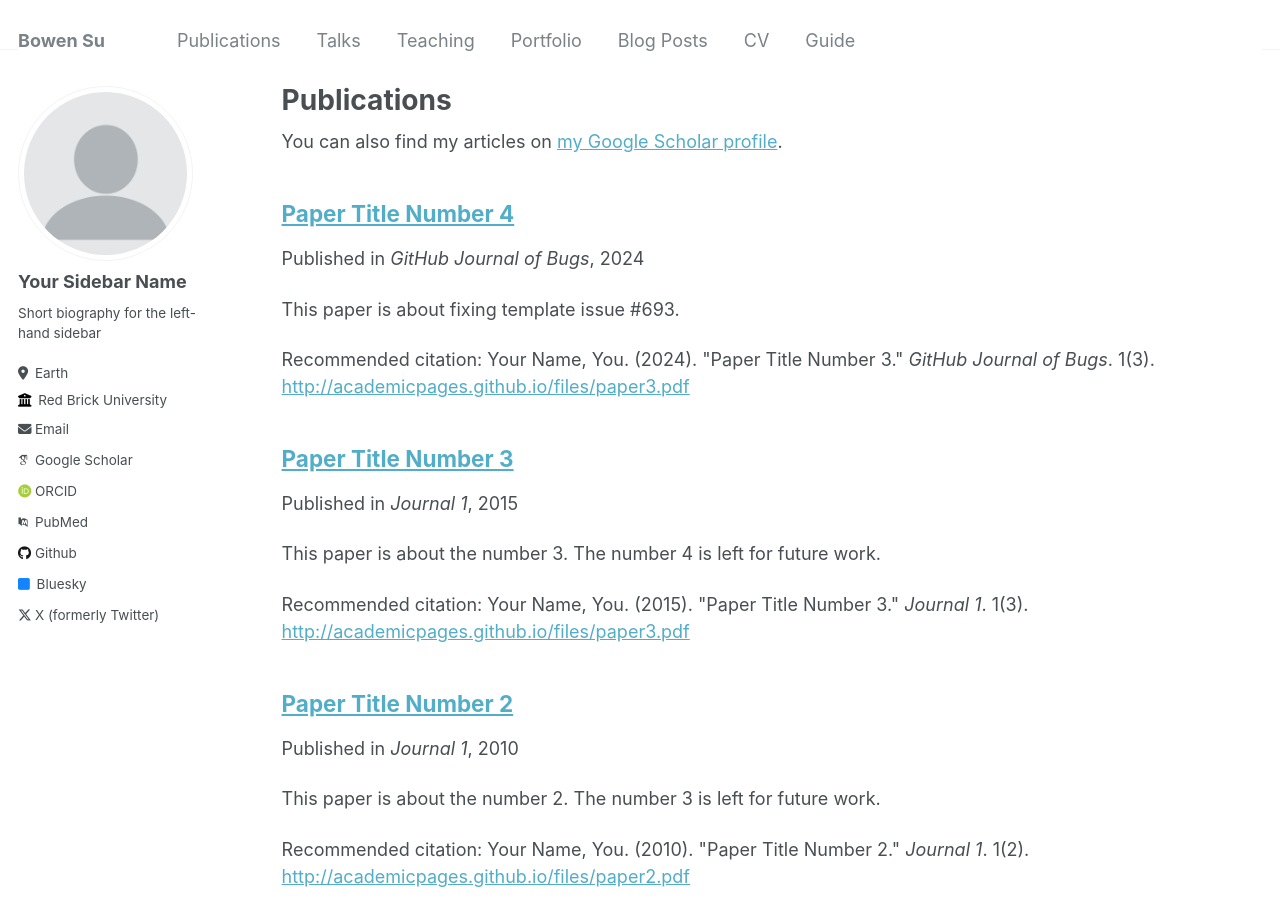
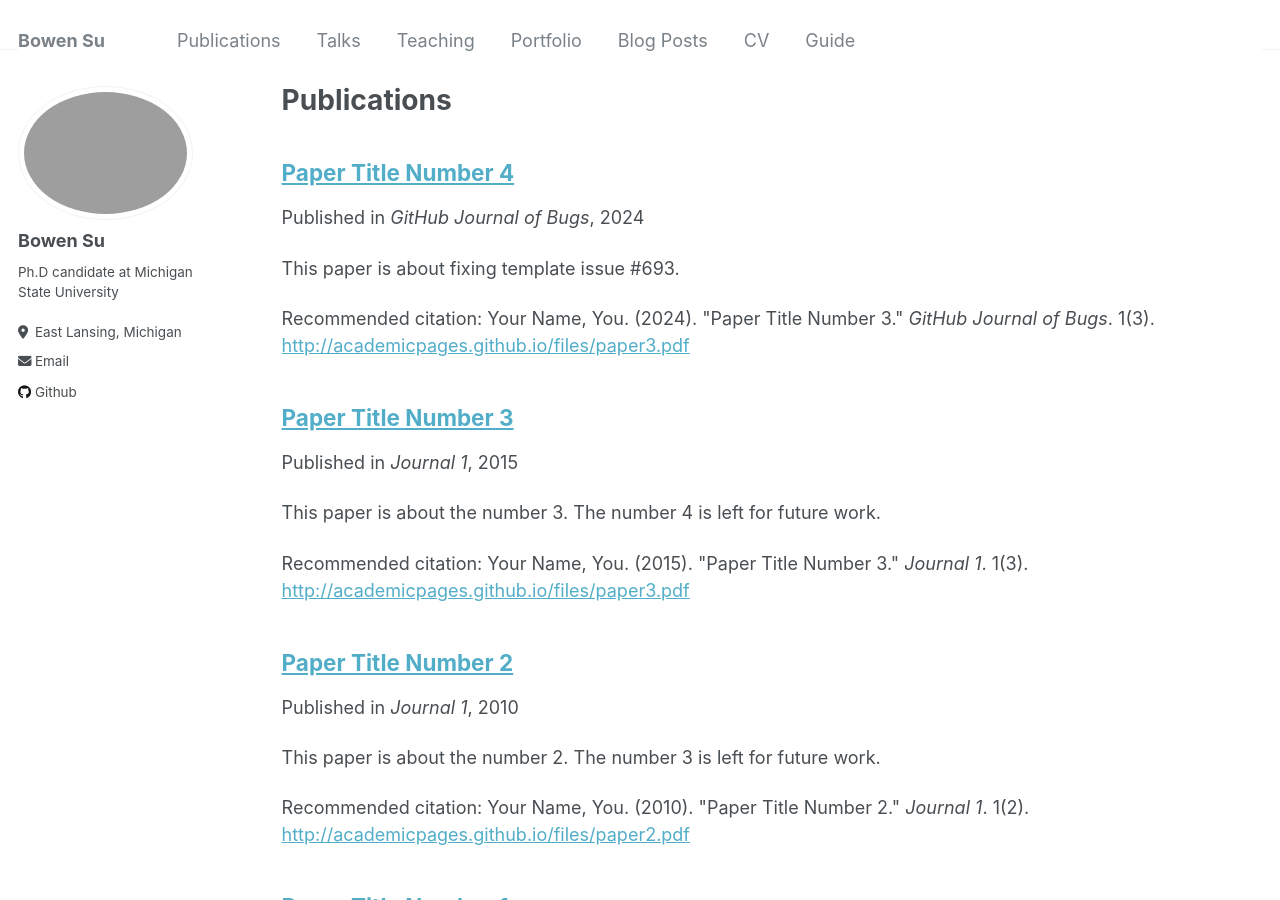
Before and after one commit to bowensu123/bowensu123.github.io, a Jekyll site: the page built from _pages/publications.md, in a window 1280 px wide and 900 px high. Built offline with Jekyll 4.4.1, drawn with Linux system fonts in a browser that asks for light colours; some web fonts are replaced; part of the change alters nothing that is shown.

Commit message:
Update _config.yml

```diff
--- a/_config.yml
+++ b/_config.yml
@@ -3,78 +3,18 @@
 # This config file is meant for settings that affect your entire site, values
 # which you are expected to set up once and rarely need to edit after that.
 # For technical reasons, this file is *NOT* reloaded automatically when you use
-# `jekyll serve -l -H localhost`. If you change this file, please restart the
-# server process.
+# `jekyll serve`. If you change this file, please restart the server process.
 
-# Basic Site Settings
+# Site Settings
 locale                   : "en-US"
 title                    : "Bowen Su"
 title_separator          : "-"
 name                     : &name "Bowen Su"
 description              : &description "personal description"
-url                      : https://bowensu123.github.io # the base hostname & protocol for your site e.g. "https://mmistakes.github.io"
+url                      : https://mingyan08.github.io # the base hostname & protocol for your site e.g. "https://mmistakes.github.io"
 baseurl                  : "" # the subpath of your site, e.g. "/blog"
-repository               : " https://bowensu123.github.io"
-
-# Site Author - The following control what appear as part of the author content on the side bar.
-#               If a field is blank the icon and link will not appear, otherwise it will be shown.
-#               Additional customization can be done by editing /_includes/author-profile.html
-author:
-  # Biographic information
-  avatar           : "profile.png"
-  name             : "Your Sidebar Name"
-  pronouns         : # example: "she/her"
-  bio              : "Short biography for the left-hand sidebar"
-  location         : "Earth"
-  employer         : "Red Brick University"
-  uri              : # URL
-  email            : "none@example.org"
-
-  # Academic websites
-  arxiv            : # URL - Update with the correct link to your profile
-  googlescholar    : "https://scholar.google.com/citations?user=PS_CX0AAAAAJ"
-  impactstory      : # URL
-  orcid            : "http://orcid.org/yourorcidurl"
-  pubmed           : "https://www.ncbi.nlm.nih.gov/pubmed/?term=john+snow"
-  researchgate     : # URL
-
-  # Repositories and software development
-  bitbucket        : # Username - Update with your username on the site
-  codepen          : # Username
-  dribbble         : # Username
-  github           : "academicpages"
-  kaggle           : # Username
-  stackoverflow    : # User number or user number and name (i.e., use "1" or "1/jeff-atwood")
-
-  # Social media
-  bluesky          : "bsky.app" # Replace this with you Bluesky username
-  facebook         : # Username
-  flickr           : # Username
-  foursquare       : # Username
-  goodreads        : # Username
-  google_plus      : # Username
-  keybase          : # Username
-  instagram        : # Username
-  lastfm           : # Username
-  linkedin         : # Username
-  mastodon         : # URL
-  medium           : # URL
-  pinterest        : # Username
-  soundcloud       : # Username
-  steam            : # Username
-  telegram         : # URL
-  tumblr           : # Username
-  twitter          : "UniofOxford"  # Replace this with your X / Twitter handle
-  vine             : # Username
-  weibo            : # Username
-  wikipedia        : # Username
-  xing             : # Username
-  youtube          : # Username
-  zhihu            : # URL
-
-
-# Site Settings
-teaser                   :  # filename of teaser fallback teaser image placed in /images/, .e.g. "500x300.png"
+repository               : "bowensu123/bowensu123.github.io"
+teaser                   : "xxx.JPG"
 breadcrumbs              : false # true, false (default)
 words_per_minute         : 160
 future                   : true
@@ -107,16 +47,13 @@ staticman:
       options:
         format           : "iso8601" # "iso8601" (default), "timestamp-seconds", "timestamp-milliseconds"
 atom_feed:
-  hide                   : false     # change to true to hide the RSS feed in the footer
-  path                   : # blank (default) uses feed.xml
-
+#  path                   : # blank (default) uses feed.xml
 
 # SEO Related
 google_site_verification :
 bing_site_verification   :
 alexa_site_verification  :
 yandex_site_verification :
-
 
 # Social Sharing
 twitter:
@@ -136,9 +73,48 @@ social:
 
 # Analytics
 analytics:
-  provider               :  "google-universal" # false (default), "google", "google-universal", "google-analytics-4", "custom"
+  provider               :  "google-universal" # false (default), "google", "google-universal", "custom"
   google:
     tracking_id          :
+
+
+# Site Author
+author:
+  name             : "Bowen Su"
+  avatar           : #"XXX.JPG"
+  bio              : "Ph.D candidate at Michigan State University"
+  location         : "East Lansing, Michigan"
+  employer         :
+  pubmed           :
+  googlescholar    :
+  email            : "subowen@msu.edu"
+  researchgate     :  # example: "https://www.researchgate.net/profile/yourprofile"
+  uri              :
+  bitbucket        :
+  codepen          :
+  dribbble         :
+  flickr           :
+  facebook         :
+  foursquare       :
+  github           : "bowensu123"
+  google_plus      :
+  keybase          :
+  instagram        :
+  impactstory      : #"https://profiles.impactstory.org/u/xxxx-xxxx-xxxx-xxxx"
+  lastfm           :
+  linkedin         : #"ming-yan-%E4%B8%A5%E6%98%8E-1578721b"
+#  orcid            : "http://orcid.org/0000-0002-8686-3530"
+  pinterest        :
+  soundcloud       :
+  stackoverflow    : # http://stackoverflow.com/users/123456/username
+  steam            :
+  tumblr           :
+  twitter          :
+  vine             :
+  weibo            :
+  xing             :
+  youtube          :
+  wikipedia        :
 
 
 # Reading Files
@@ -269,7 +245,6 @@ defaults:
       author_profile: true
       share: true
 
-
 # Sass/SCSS
 sass:
   sass_dir: _sass
```
